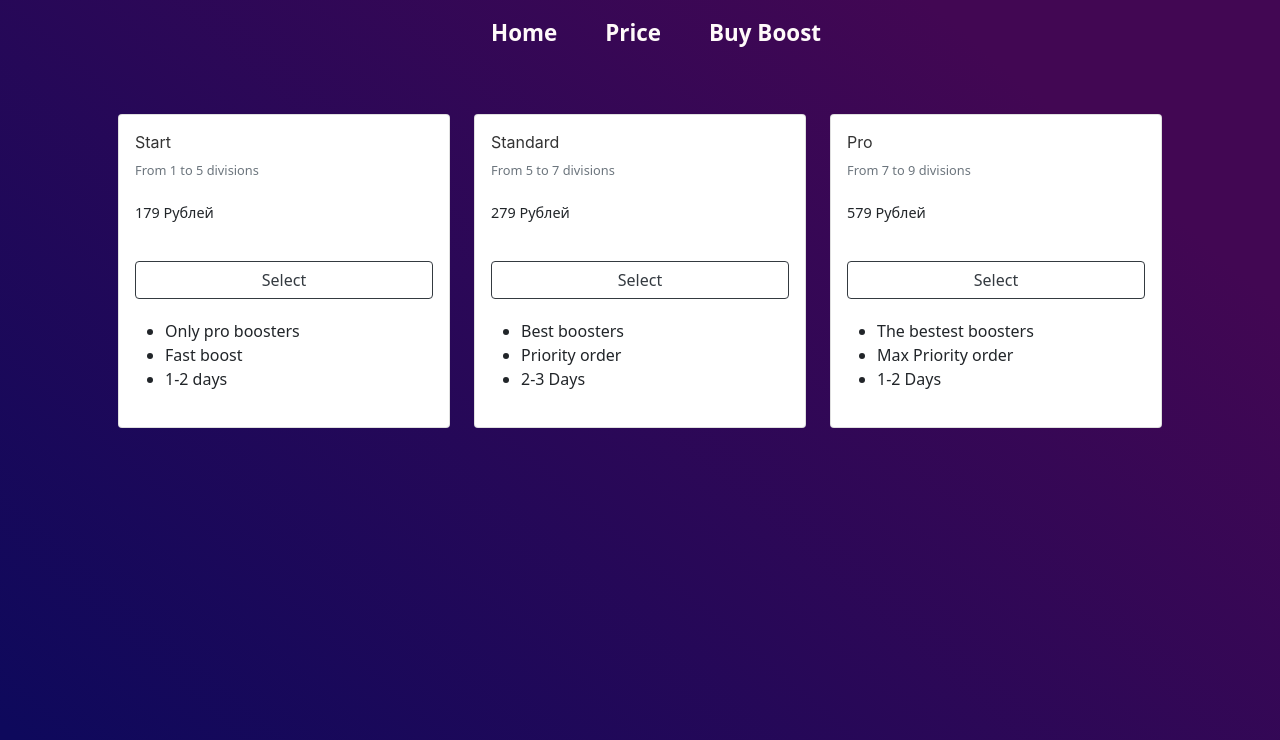
After one commit to Dimitrymas/Boostpts_Site_flask, a Flask app: page /price in a window 1280 px wide. The commit adds this page. Shown: the top 740 px of the page. Run offline with Flask 2, Linux system fonts and the light colour scheme; some libraries are stand-ins or nearby versions.

Commit message:
0.3 add buy and price pages

```diff
--- a/app.py
+++ b/app.py
@@ -1,12 +1,37 @@
-from flask import Flask, render_template
+from flask import Flask, render_template, request
+import telebot
+from telebot import types
+app = Flask(__name__)
+bot = telebot.TeleBot('5346358084:AAEdMwWlKwXJxpyON60TcAcjnZD62ZQ7zSo')
 
-app = Flask(__name__)
+@app.route('/',methods = ['GET','POST'])
+def index():  # put application's code here
+    if request.method == 'POST':
+        if request.form.get('tovar') != '':
+            t = request.form.get('tovar')
+            msg = request.form.get('msg')
+            link = request.form.get('link')
+            markup = types.ReplyKeyboardMarkup(resize_keyboard=True)
+            bot.send_message(-1001546503841, msg + '\n' + link + '\n' + t, reply_markup=markup)
+            return render_template('index.html')
+    return render_template('index.html')
+@app.route('/price',methods = ['GET','POST'])
+def price():
+    return render_template("price.html")
 
+@app.route('/buy',methods = ['GET','POST'])
+def buy():
+    if request.method == 'POST':
+        print(request.form.get)
+        if request.form.get('action1') == 'VALUE1':
+            return render_template('buy.html', first='From 1 to 5 divisions', second= 'From 5 to 7 divisions', three='From 7 to 9 divisions')
+        elif request.form.get('action2') == 'VALUE2':
+            return render_template('buy.html', first='From 5 to 7 divisions', second= 'From 1 to 5 divisions', three='From 7 to 9 divisions')
 
-@app.route('/')
-def index():  # put application's code here
-    return render_template('index.html')
-
+        elif request.form.get('action3') == 'VALUE3':
+            return render_template('buy.html', first='From 7 to 9 divisions', second= 'From 1 to 5 divisions', three='From 5 to 7 divisions')
+    elif request.method == 'GET':
+        return render_template('buy.html', first='From 1 to 5 divisions', second= 'From 5 to 7 divisions', three='From 7 to 9 divisions')
 
 if __name__ == "__main__":
     app.run(host='127.0.0.1', port=80, debug=True)
--- a/static/css/style.css
+++ b/static/css/style.css
@@ -11,7 +11,8 @@ background: linear-gradient(41deg, rgba(14,9,92,1) 4%, rgba(66,7,83,1) 84%);
 justify-content: center!important;
 }
 span {
-    font-size: 0.8rem!important;
+    font-size: 0.9rem!important;
+
 }
 .navbar-nav {
     align-content: center;
@@ -25,9 +26,41 @@ a.nav-link
     font-weight: 715!important;
     font-size: 1.4rem;
     color:snow!important;
+    margin-left: 2rem;
+    right: 2rem;
 }
 
 a.nav-link:hover{
 
     color:dimgray!important;
 }
+.card1{
+    transition: background 0.5s ease!important;
+}
+.card1:hover {
+  transition: background 0.5s ease!important;
+  background:#00ffb6;
+  border:1px solid #00ffb6;
+}
+
+.card1:hover .list-group-item{
+  background:#00ffb6 !important
+}
+select.form-control:focus-within{
+    transition: background 0.5s ease!important;
+    background:#00ffb6!important;
+}
+.form-control{
+    transition: background 0.5s ease!important;
+}
+div.form-group{
+    text-align: center;
+}
+label{
+    background:snow!important;
+
+     border-radius: 2px!important;
+
+      margin-bottom: 0.4rem;
+    margin-top: 0.4rem;
+}
--- /dev/null
+++ b/templates/Price.html
@@ -0,0 +1,84 @@
+{%extends 'base.html'%}
+{% block content %}
+    <div class="container-fluid" xmlns="http://www.w3.org/1999/html">
+    <div class="container p-5">
+      <div class="row">
+        <div class="col-lg-4 col-md-12 mb-4">
+          <div class="card card1 h-100">
+            <div class="card-body">
+
+              <h5 class="card-title">Start</h5>
+              <small class='text-muted'>From 1 to 5 divisions</small>
+              <br><br>
+              <span class="h2">179 Рублей</span>
+              <br><br>
+              <div class="d-grid my-3">
+                  <form method="post" action="/buy">
+                      <button class="btn btn-outline-dark btn-block" type="submit" value="VALUE1" name="action1" />Select</button>
+                  </form>
+              </div>
+              <ul>
+                <li>Only pro boosters</li>
+                <li>Fast boost</li>
+                <li>1-2 days</li>
+
+              </ul>
+            </div>
+
+
+          </div>
+        </div>
+        <div class="col-lg-4 col-md-12 mb-4">
+          <div class="card card1 h-100">
+            <div class="card-body">
+
+              <h5 class="card-title">Standard</h5>
+              <small class='text-muted'>From 5 to 7 divisions</small>
+              <br><br>
+              <span class="h2">279 Рублей</span>
+              <br><br>
+              <div class="d-grid my-3">
+                  <form method="post" action="/buy">
+                      <button class="btn btn-outline-dark btn-block" type="submit" value="VALUE2" name="action2" />Select</button>
+                  </form>
+              </div>
+              <ul>
+                <li>Best boosters</li>
+                <li>Priority order</li>
+                <li>2-3 Days</li>
+
+              </ul>
+            </div>
+
+
+          </div>
+        </div>
+        <div class="col-lg-4 col-md-12 mb-4">
+          <div class="card card1 h-100">
+            <div class="card-body">
+
+              <h5 class="card-title">Pro</h5>
+              <small class='text-muted'>From 7 to 9 divisions</small>
+              <br><br>
+              <span class="h2">579 Рублей</span>
+              <br><br>
+              <div class="d-grid my-3">
+                <form method="post" action="/buy">
+                    <button class="btn btn-outline-dark btn-block" type="submit" value="VALUE3" name="action3">Select</button>
+                </form>
+              </div>
+              <ul>
+                <li>The bestest boosters</li>
+                <li>Max Priority order</li>
+                <li>1-2 Days</li>
+
+              </ul>
+            </div>
+
+
+          </div>
+        </div>
+      </div>
+    </div>
+  </div>
+{% endblock %}
--- a/templates/nav.html
+++ b/templates/nav.html
@@ -1,4 +1,4 @@
-<nav class="navbar navbar-expand-lg bg-transparent  navbar-light bg-ligh">
+<nav class="navbar navbar-expand-lg bg-transparent  navbar-dark bg-dark">
     <div class="container-fluid">
         <a class="nav-link center d-lg-none" href="#">Home</a>
         <button class="navbar-toggler" type="button" data-toggle="collapse" data-target="#navbarText">
@@ -8,10 +8,10 @@
             <ul class="mx-auto navbar-nav">
                 <a class="nav-link center d-none d-lg-block" href="#">Home</a>
                 <li class="nav-item">
-                    <a class="nav-link" href="#">Price</a>
+                    <a class="nav-link" href="/price">Price</a>
                 </li>
                 <li class="nav-item">
-                    <a class="nav-link" href="#">Buy Boost</a>
+                    <a class="nav-link" href="/buy">Buy Boost</a>
                 </li>
             </ul>
          </div>
```
Also changed, not shown: templates/buy.html (added, +27 -0 lines).
